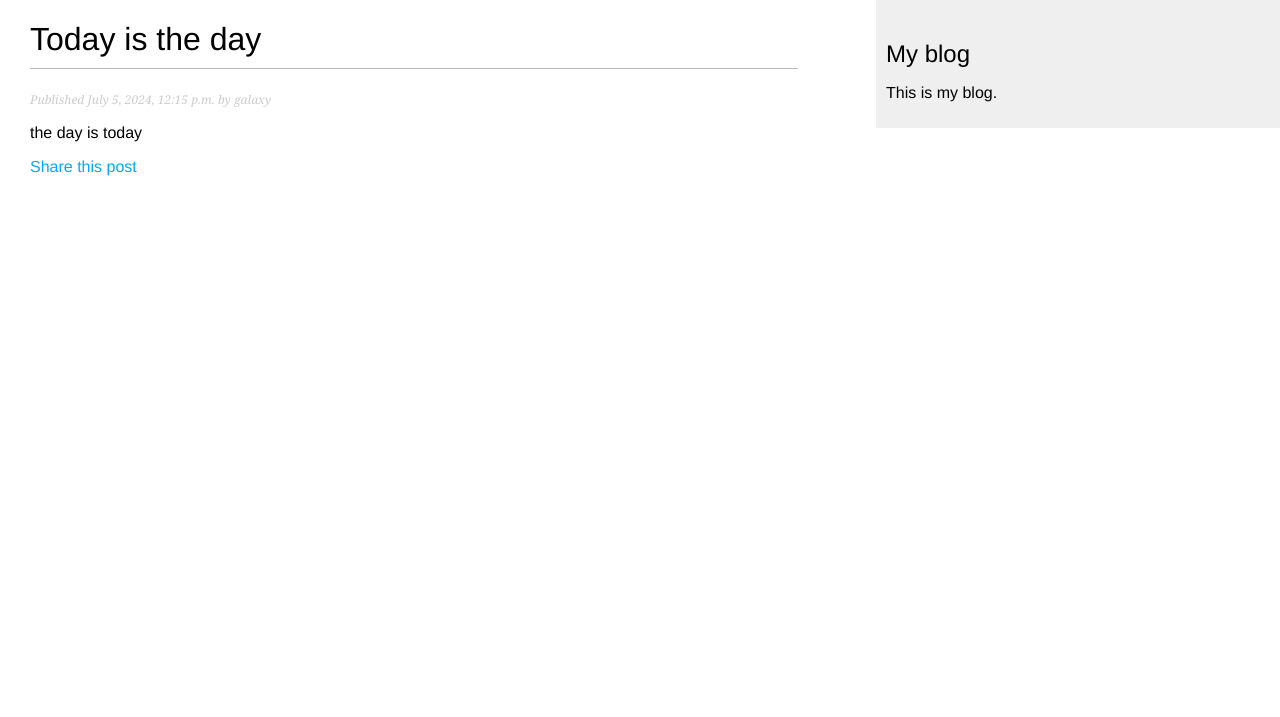
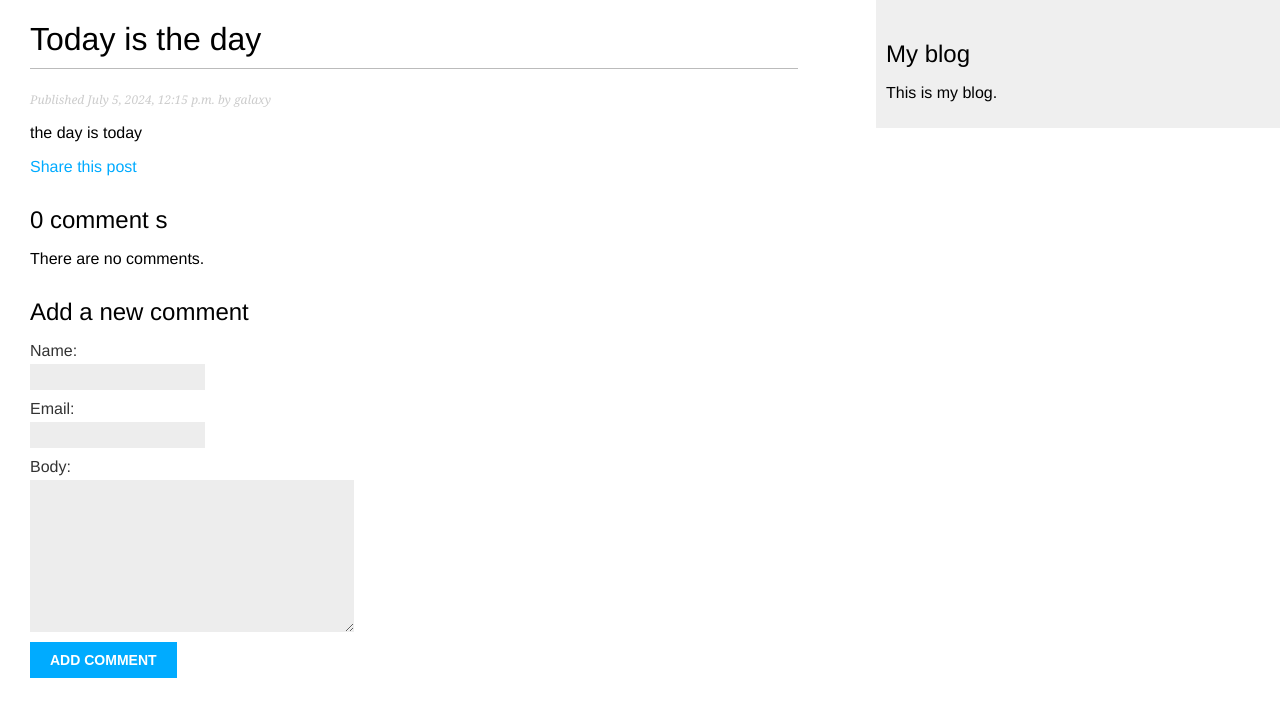
Before and after one commit to Ga1ax9y/MyBlogApp, a Django app: a page that uses mysite/blog/templates/blog/post/detail.html in a window 1280 px wide. Shown: the top 717 px of the page. Run offline with Django 5.2, Linux system fonts and the light colour scheme; data comes from the database, SQL or seed files in the repository; both versions use the stored data as it was after the commit.

Commit message:
Commets to the posts added

```diff
--- a/mysite/blog/forms.py
+++ b/mysite/blog/forms.py
@@ -1,5 +1,5 @@
 from django import forms
-
+from .models import Comment
 
 class EmailPostForm(forms.Form):
     name = forms.CharField(max_length=25)
@@ -7,3 +7,9 @@ class EmailPostForm(forms.Form):
     to = forms.EmailField()
     comments = forms.CharField(required=False,
                                widget=forms.Textarea)
+
+
+class CommentForm(forms.ModelForm):
+    class Meta:
+        model = Comment
+        fields = ['name', 'email', 'body']
--- a/mysite/blog/models.py
+++ b/mysite/blog/models.py
@@ -45,3 +45,23 @@ class Post(models.Model):
                              self.publish.month,
                              self.publish.day,
                              self.slug])
+
+
+class Comment(models.Model):
+    post = models.ForeignKey(Post,
+                             on_delete=models.CASCADE,
+                             related_name="comments")
+    name = models.CharField(max_length=80)
+    email = models.EmailField()
+    body = models.TextField()
+    created = models.DateTimeField(auto_now_add=True)
+    updated = models.DateTimeField(auto_now=True)
+    active = models.BooleanField(default=True)
+
+    class Meta:
+        ordering = ['created']
+        indexes = [
+            models.Index(fields=['created']),
+        ]
+    def __str__(self) -> str:
+        return f"Comment by {self.name} on {self.post}"
--- a/mysite/blog/templates/blog/post/detail.html
+++ b/mysite/blog/templates/blog/post/detail.html
@@ -13,4 +13,21 @@
       Share this post
     </a>
   </p>
+  {% with comments.count as total_comments %}
+    <h2>
+      {{ total_comments }} comment {{total_comments|pluralize }}
+    </h2>
+  {% endwith %}
+  {% for comment in comments %}
+    <div class="comment">
+      <p class="info">
+        Comment {{ forloop.counter }} by {{ comment.name }}
+        {{ comment.created }}
+      </p>
+      {{ comment.body|linebreaks }}
+    </div>
+    {% empty %}
+      <p>There are no comments.</p>
+  {% endfor %}
+  {% include "blog/post/includes/comment_form.html" %}
 {% endblock %}
--- /dev/null
+++ b/mysite/blog/templates/blog/post/includes/comment_form.html
@@ -0,0 +1,8 @@
+<h2>Add a new comment</h2>
+<form action="{% url 'blog:post_comment' post.id %}" method="post">
+  {{ form.as_p }}
+  {% csrf_token %}
+  <p>
+    <input type="submit" value="Add comment" />
+  </p>
+</form>
--- a/mysite/blog/urls.py
+++ b/mysite/blog/urls.py
@@ -11,5 +11,7 @@ urlpatterns = [
         name='post_detail'),
    path('<int:post_id>/share/',
         views.post_share, name= 'post_share'),
+   path('<int:post_id>/comment/',
+          views.post_comment, name='post_comment'),
 
 ]
--- a/mysite/blog/views.py
+++ b/mysite/blog/views.py
@@ -1,11 +1,12 @@
-from django.shortcuts import render,get_object_or_404
-from .models import Post
+from django.shortcuts import render,get_object_or_404,redirect
+from .models import Post, Comment
 from django.http import Http404
 from django.core.paginator import Paginator, EmptyPage, \
                                     PageNotAnInteger
 from django.views.generic import ListView
-from .forms import EmailPostForm
+from .forms import EmailPostForm, CommentForm
 from django.core.mail import send_mail
+from django.views.decorators.http import require_POST
 
 def post_list(request):
     post_list = Post.published.all()
@@ -29,10 +30,15 @@ def post_detail(request,year, month, day, post):
                              publish__year=year,
                              publish__month=month,
                              publish__day=day)
+    #Список активных комментариев к посту
+    comments = post.comments.filter(active=True)
+    form = CommentForm()
 
     return render(request,
                   'blog/post/detail.html',
-                  {'post': post})
+                  {'post': post,
+                   'comments': comments,
+                   'form': form})
 
 
 def post_share(request, post_id):
@@ -61,6 +67,24 @@ def post_share(request, post_id):
                                                     'sent': sent})
 
 
+@require_POST
+def post_comment(request, post_id):
+    post = get_object_or_404(Post,
+                             id=post_id,
+                             status=Post.Status.PUBLISHED)
+    comment = None
+    #comment was send
+    form = CommentForm(data=request.POST)
+    if form.is_valid():
+        comment = form.save(commit=False)
+        comment.post = post
+        comment.save()
+    return render(request,'blog/post/comment.html',
+                            {'post': post,
+                             'form': form,
+                             'comment': comment})
+
+
 class PostListview(ListView):
     '''
     Альтернативное представление списка постов на основе классов
```
Also changed, not shown: mysite/blog/admin.py (+7 -1 lines), mysite/blog/templates/blog/post/comment.html (added, +14 -0 lines), mysite/blog/migrations/0003_comment.py (added), mysite/db.sqlite3.
